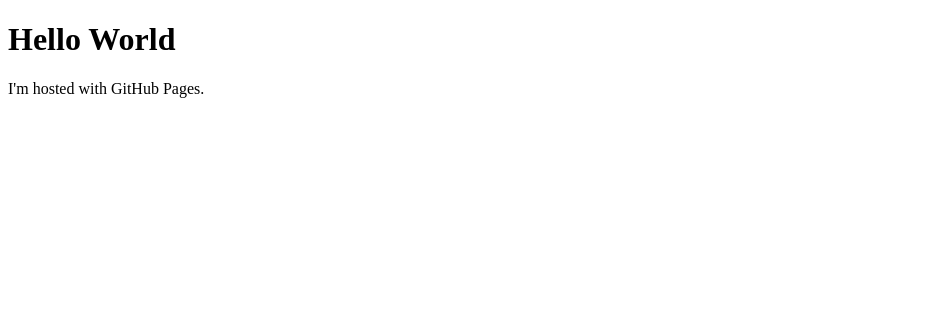
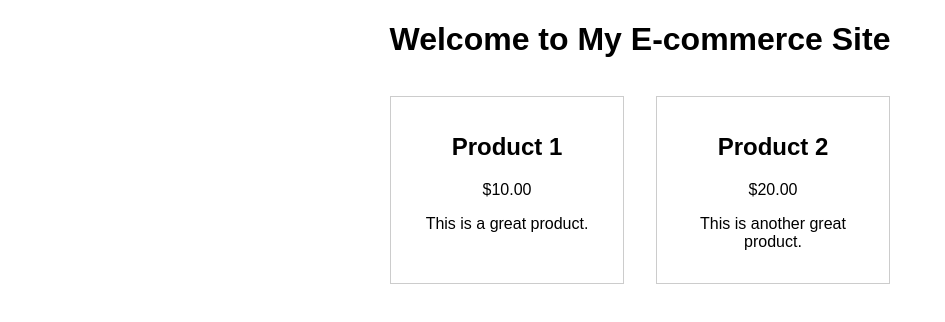
Before and after one commit to limixis/limixis.github.io, a plain HTML site: page index.html in a window 1280 px wide. Shown: the whole page, without its empty margins (0-945 px from the left). Drawn offline with Linux system fonts and the light colour scheme.

Commit message:
Add feed and style

```diff
--- /dev/null
+++ b/feed.xml
@@ -0,0 +1,13 @@
+<?xml version="1.0" encoding="UTF-8" ?>
+<products>
+    <product>
+        <name>Product 1</name>
+        <price>$10.00</price>
+        <description>This is a great product.</description>
+    </product>
+    <product>
+        <name>Product 2</name>
+        <price>$20.00</price>
+        <description>This is another great product.</description>
+    </product>
+</products>
--- a/index.html
+++ b/index.html
@@ -1,7 +1,14 @@
 <!DOCTYPE html>
-<html>
+<html lang="en">
+<head>
+    <meta charset="UTF-8">
+    <meta name="viewport" content="width=device-width, initial-scale=1.0">
+    <title>E-commerce Site</title>
+    <link rel="stylesheet" href="style.css">
+</head>
 <body>
-<h1>Hello World</h1>
-<p>I'm hosted with GitHub Pages.</p>
+    <h1>Welcome to My E-commerce Site</h1>
+    <div id="product-list"></div>
+    <script src="script.js"></script>
 </body>
 </html>
--- /dev/null
+++ b/script.js
@@ -0,0 +1,20 @@
+document.addEventListener('DOMContentLoaded', () => {
+    fetch('feed.xml')
+        .then(response => response.text())
+        .then(data => {
+            const parser = new DOMParser();
+            const xml = parser.parseFromString(data, 'application/xml');
+            const products = xml.getElementsByTagName('product');
+            const productList = document.getElementById('product-list');
+            for (let i = 0; i < products.length; i++) {
+                const product = products[i];
+                const name = product.getElementsByTagName('name')[0].textContent;
+                const price = product.getElementsByTagName('price')[0].textContent;
+                const description = product.getElementsByTagName('description')[0].textContent;
+                const productDiv = document.createElement('div');
+                productDiv.className = 'product';
+                productDiv.innerHTML = `<h2>${name}</h2><p>${price}</p><p>${description}</p>`;
+                productList.appendChild(productDiv);
+            }
+        });
+});
--- /dev/null
+++ b/style.css
@@ -0,0 +1,18 @@
+body {
+    font-family: Arial, sans-serif;
+}
+h1 {
+    text-align: center;
+}
+#product-list {
+    display: flex;
+    flex-wrap: wrap;
+    justify-content: center;
+}
+.product {
+    border: 1px solid #ccc;
+    padding: 16px;
+    margin: 16px;
+    width: 200px;
+    text-align: center;
+}
```
